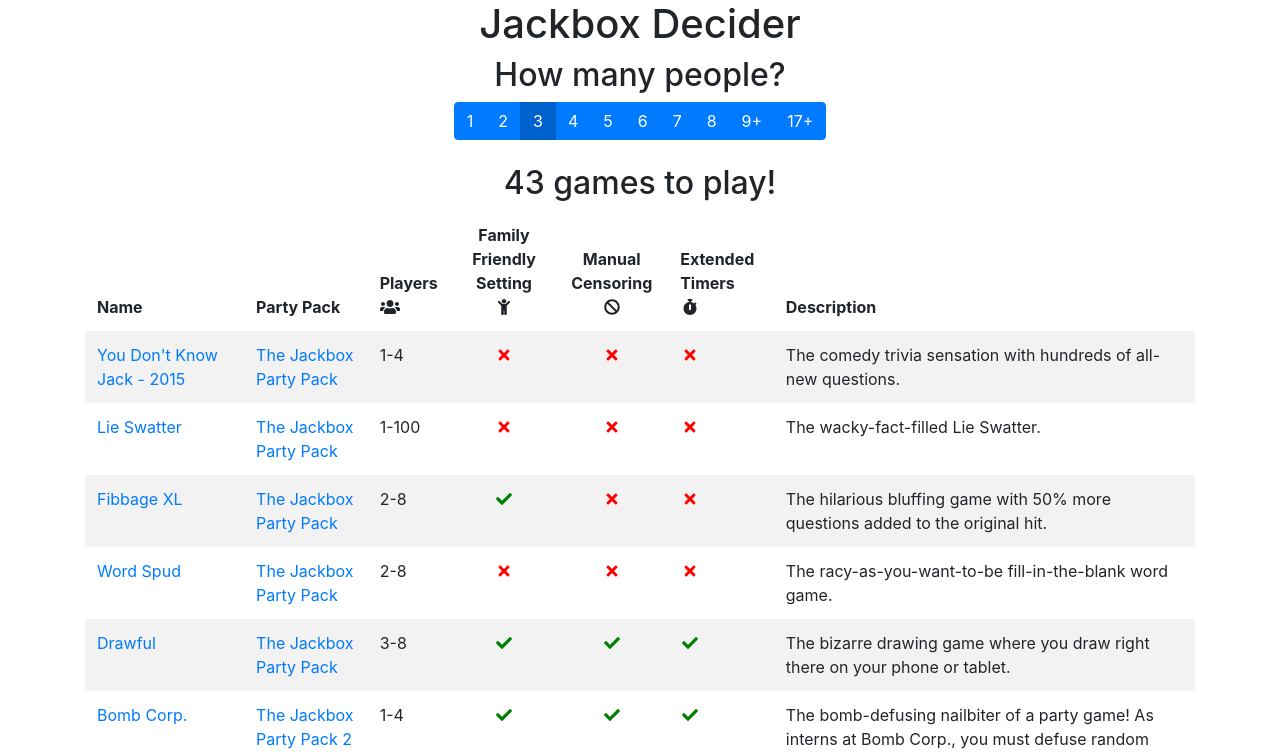
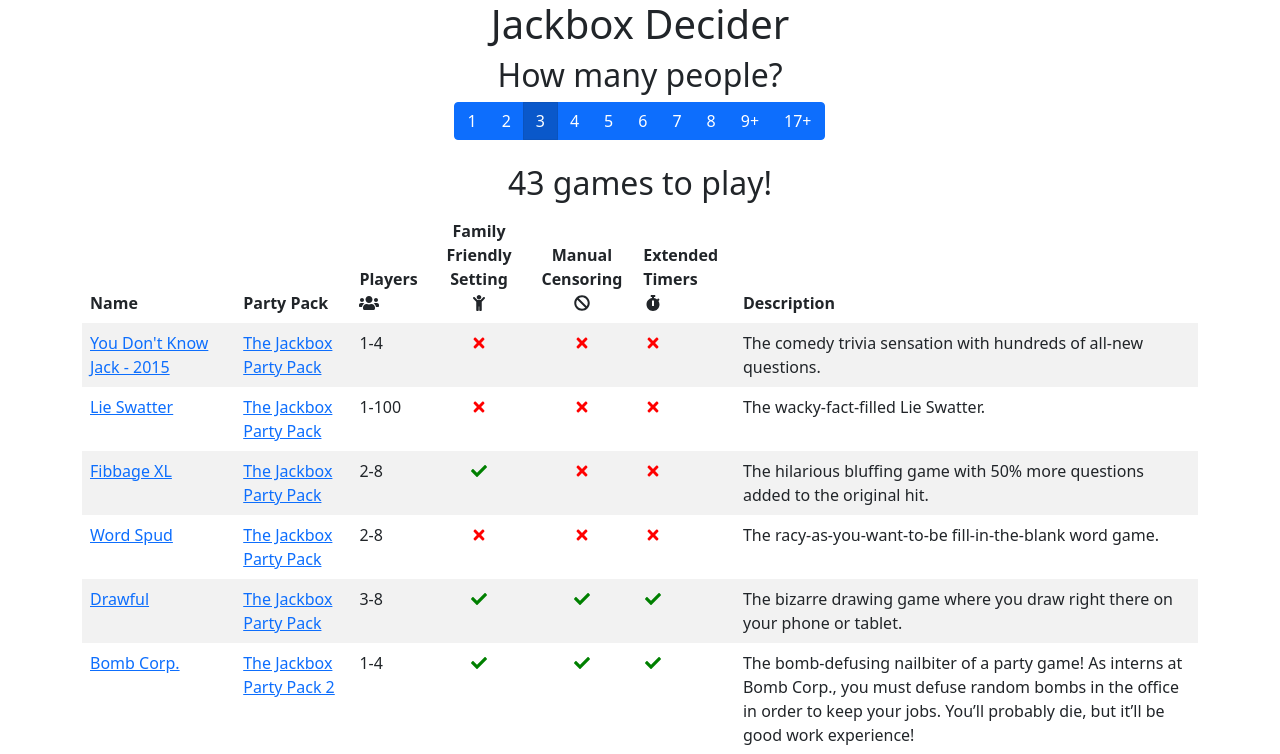
Before and after one commit to spilth/jackbox-decider, a React (Create React App) app: page / in a window 1280 px wide. Shown: the top 754 px of the page. Built offline with nearby package versions, Linux system fonts and the light colour scheme.

Commit message:
Upgrade to Bootstrap 5

```diff
--- a/package.json
+++ b/package.json
@@ -9,9 +9,9 @@
     "@fortawesome/fontawesome-svg-core": "^1.3.0",
     "@fortawesome/free-solid-svg-icons": "^5.15.4",
     "@fortawesome/react-fontawesome": "^0.1.18",
-    "bootstrap": "^4.6.1",
+    "bootstrap": "^5.1.3",
     "react": "^17.0.2",
-    "react-bootstrap": "^1.6.4",
+    "react-bootstrap": "^2.3.1",
     "react-dom": "^17.0.2",
     "react-scripts": "^5.0.1",
     "react-table": "^7.7.0"
--- a/public/index.html
+++ b/public/index.html
@@ -3,13 +3,13 @@
 <head>
     <meta charset="utf-8"/>
     <meta name="viewport" content="width=device-width, initial-scale=1"/>
+    <title>Jackbox Decider</title>
     <link
             rel="stylesheet"
-            href="https://maxcdn.bootstrapcdn.com/bootstrap/4.4.1/css/bootstrap.min.css"
-            integrity="sha384-Vkoo8x4CGsO3+Hhxv8T/Q5PaXtkKtu6ug5TOeNV6gBiFeWPGFN9MuhOf23Q9Ifjh"
+            href="https://cdn.jsdelivr.net/npm/bootstrap@5.1.3/dist/css/bootstrap.min.css"
+            integrity="sha384-1BmE4kWBq78iYhFldvKuhfTAU6auU8tT94WrHftjDbrCEXSU1oBoqyl2QvZ6jIW3"
             crossorigin="anonymous"
     />
-    <title>Jackbox Decider</title>
 </head>
 <body>
 <noscript>You need to enable JavaScript to run this app.</noscript>
--- a/src/App.js
+++ b/src/App.js
@@ -22,9 +22,9 @@
 
   const filteredGames = useMemo(
     () =>
-      games.filter((game) => {
-        return players >= game.minPlayers && players <= game.maxPlayers;
-      }),
+      games.filter(
+        (game) => players >= game.minPlayers && players <= game.maxPlayers
+      ),
     [players]
   );
 
@@ -41,7 +41,12 @@
           className="mb-4"
         >
           {buttonValues.map((button) => (
-            <ToggleButton key={button.count} value={button.count}>
+            <ToggleButton
+              id={button.count}
+              key={button.count}
+              value={button.count}
+              type="radio"
+            >
               {button.label}
             </ToggleButton>
           ))}
```
Also changed, not shown: 1 other file (tests, documents, lock files or other folders).
